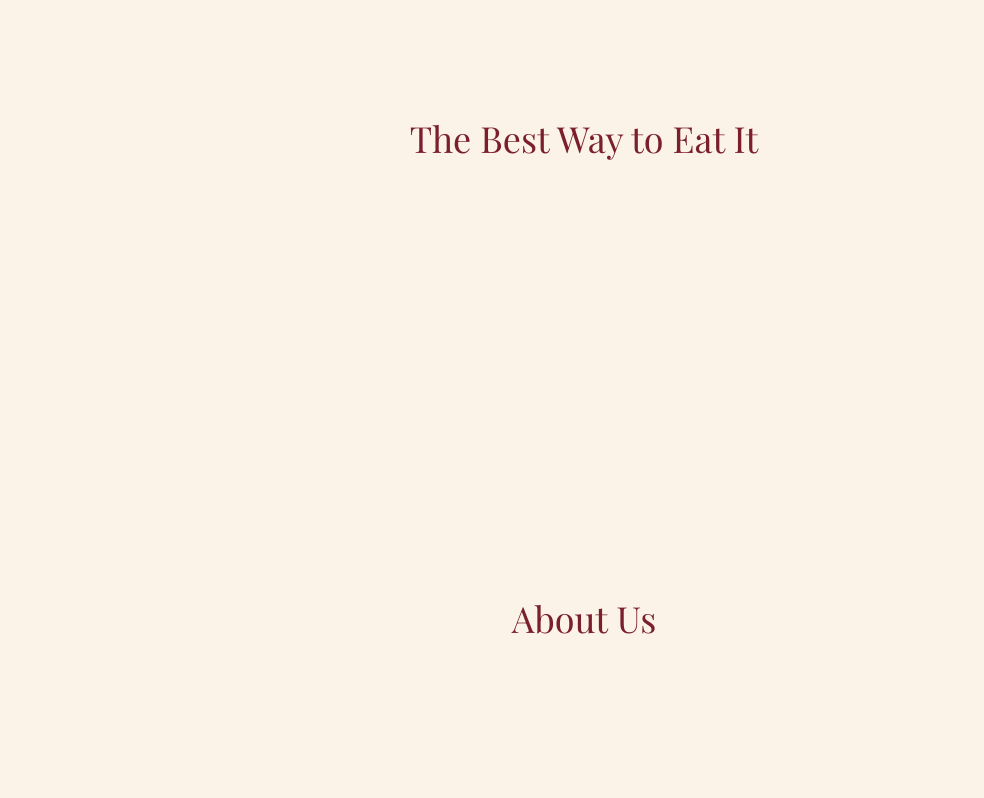
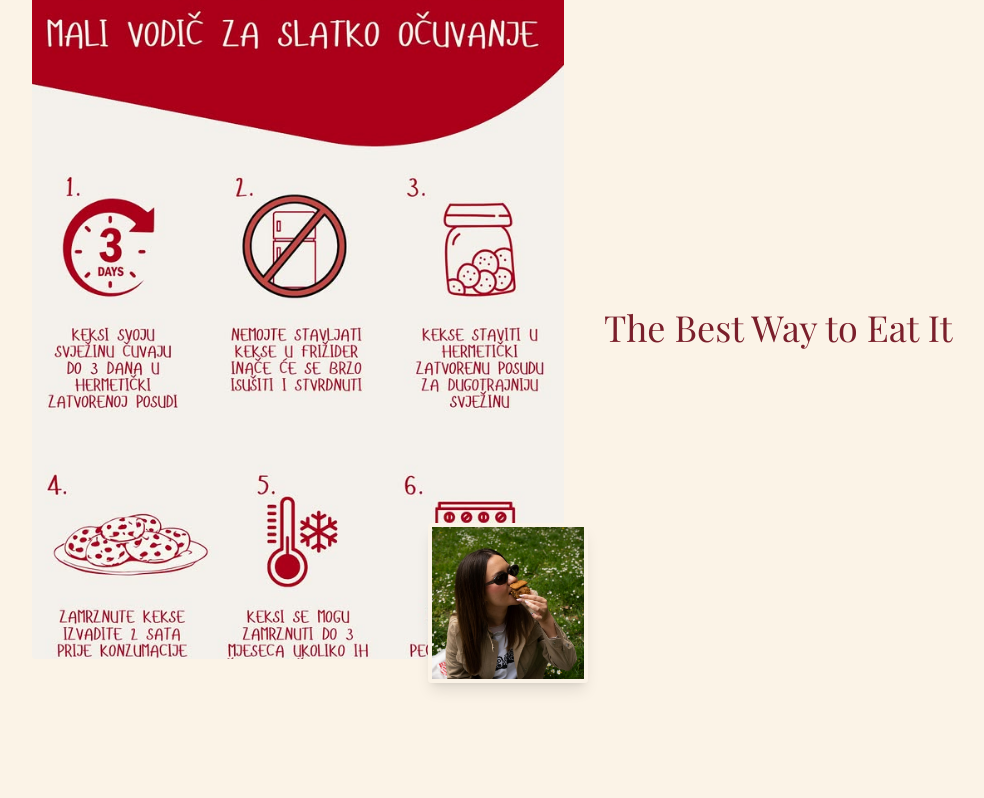
Before and after one commit to kosj3nka/kekspoint, a Next.js app: page / in a window 1280 px wide. Shown: the part 1702-2500 px from the top of the page, without its empty margins (56-1040 px from the left). Built offline with nearby package versions, Linux system fonts and the light colour scheme; a web font is replaced by a local one.

Commit message:
BestWayToEat: split-panel layout with primary image and inset accent

```diff
--- a/components/sections/BestWayToEat.tsx
+++ b/components/sections/BestWayToEat.tsx
@@ -1,7 +1,33 @@
+import Image from "next/image";
+
 export default function BestWayToEat() {
   return (
-    <section id="best-way" className="flex min-h-[60vh] items-center justify-center bg-cream text-brand-red">
-      <h2 className="font-display text-4xl">The Best Way to Eat It</h2>
+    <section id="best-way" className="bg-cream text-brand-red">
+      <div className="mx-auto flex max-w-6xl flex-col items-center gap-10 px-6 py-24 md:flex-row">
+        <div className="relative w-full md:w-1/2">
+          <div className="relative aspect-[4/5] w-full overflow-hidden rounded-sm">
+            <Image
+              src="/assets/bestWayToEat.jpg"
+              alt="A warm KeksPoint cookie paired with a scoop of ice cream"
+              fill
+              sizes="(min-width: 768px) 50vw, 100vw"
+              className="object-cover"
+            />
+          </div>
+          <div className="absolute -right-6 -bottom-6 h-32 w-32 overflow-hidden rounded-sm border-4 border-cream shadow-lg sm:h-40 sm:w-40">
+            <Image
+              src="/assets/eatingCookie.jpg"
+              alt="Someone biting into a freshly baked KeksPoint cookie"
+              fill
+              sizes="160px"
+              className="object-cover"
+            />
+          </div>
+        </div>
+        <div className="w-full md:w-1/2">
+          <h2 className="font-display text-4xl">The Best Way to Eat It</h2>
+        </div>
+      </div>
     </section>
   );
 }
```
